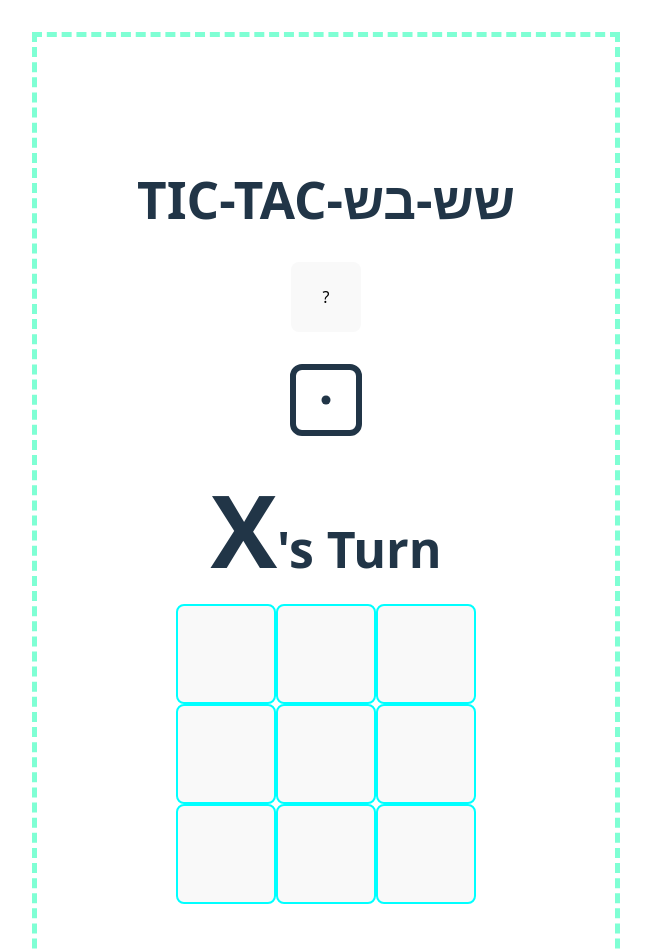
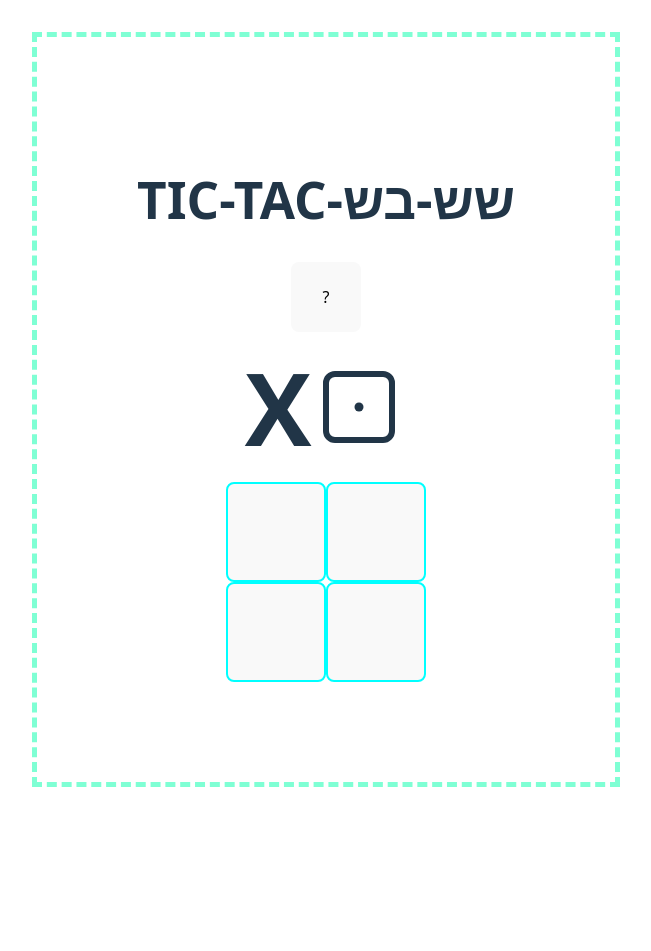
Before and after one commit to JonathanMiroshnik/TicTacToeBackgammon, a React (Vite) app: page / in a window 1280 px wide. Shown: the top 951 px of the page, without its empty margins (314-965 px from the left). After the commit the page ends 819 px from the top, so only its background shows below. Built offline with nearby package versions, Linux system fonts and the light colour scheme.

Commit message:
's turn no more

```diff
--- a/src/components/Board/Board.tsx
+++ b/src/components/Board/Board.tsx
@@ -12,7 +12,7 @@ function Board({ boardState, onCellAction } : BoardProps) {
     return (
         <>
             { boardState.map((cellRow, row) => (
-                <div className="cell_row">
+                <div key={row} className="cell_row">
                     { cellRow.map((cell, col) => (
                         <Cell key={row.toString() + " " + col.toString()} cellState={cell} row={row} column={col}
                         setCell={onCellAction} />
--- a/src/components/Cell/Cell.css
+++ b/src/components/Cell/Cell.css
@@ -1,5 +1,5 @@
 .cell {
-   padding: 20px;
+   /* padding: 20px; */
 
    min-width: 100px;
    height: 100px;
@@ -7,12 +7,14 @@
    white-space: nowrap;
    overflow: hidden; */
 
-   flex-shrink: 0; /* don't shrink */
-   flex-grow: 0;   /* don't grow */
+   /* don't shrink */
+   /* flex-shrink: 0; */
+   /* don't grow */
+   /* flex-grow: 0; */
 
-   font-size:20px;
+   font-size: 20px;
 
-   vertical-align:middle;
+   vertical-align: middle;
 
    border: 2px;
    border-color: aqua;
--- /dev/null
+++ b/src/components/Dice/Dice.css
@@ -0,0 +1,5 @@
+.dice {
+    /* background-color: black; */
+    color: whitesmoke;
+    /* display: inline-block; */
+}
--- a/src/components/Dice/Dice.module.css
+++ /dev/null
@@ -1,5 +0,0 @@
-.dice {
-    background-color: black;
-    color: whitesmoke;
-    display: inline-block;
-}
--- a/src/components/Dice/Dice.tsx
+++ b/src/components/Dice/Dice.tsx
@@ -1,6 +1,6 @@
 import { useEffect } from "react";
 import { DiceOne, DiceTwo, DiceThree, DiceFour, DiceFive, DiceSix } from "phosphor-react";
-import "./Dice.module.css"
+import "./Dice.css"
 
 export const SIDES_TO_DICE: number = 6;
 const DICE_SIZE = 96;
@@ -43,9 +43,9 @@ function Dice ({ result }: DiceProps) {
     }
 
     return (
-        <div className="dice">
+        <>
             { numberToDiceImage(result, DICE_SIZE) }
-        </div>
+        </>
     );
 }
 
--- a/src/components/Game/Game.css
+++ b/src/components/Game/Game.css
@@ -10,12 +10,14 @@
 }
 
 .current_move {
-    display: inline-block;
+    display: flex;
+    justify-content: center;
+    align-items: center;
 }
 
 .current_player {
     font-size: 50px;
-    display: inline-block;
+    /* display: inline-block; */
 }
 
 .current_player_symbol {
@@ -23,7 +25,7 @@
 }
 
 .information-display-div {
-    margin: 20px;
+    /* margin: 20px; */
     display: flex;
     align-items: center;
     justify-content: center;
--- a/src/components/Game/Game.tsx
+++ b/src/components/Game/Game.tsx
@@ -23,7 +23,7 @@ type VictoryStatus = {
     symbol: Symbols;
 }
 
-const BOARD_SIDE_LENGTH = 3;
+const BOARD_SIDE_LENGTH = 2;
 const START_PLAYER: CellState = { symbol: Symbols.X, totalDice: 0 };
 const INITIAL_BOARD = Array.from({ length: BOARD_SIDE_LENGTH }, () =>
     Array.from({ length: BOARD_SIDE_LENGTH }, () => ({
@@ -70,7 +70,7 @@ function Game () {
             initialSymbol = boardCells[i][0].symbol;
             for (let j = 0; j < BOARD_SIDE_LENGTH; j++) {
                 if (initialSymbol !== boardCells[i][j].symbol ||
-                    boardCells[i][j].totalDice < 6) {
+                    boardCells[i][j].totalDice < SIDES_TO_DICE) {
                     break;
                 }
 
@@ -149,15 +149,15 @@ function Game () {
         // TODO: check for input errors
 
         // If the cell is already filled completely, it cannot be changed
-        if (boardCells[row][col].totalDice === 6) {
+        if (boardCells[row][col].totalDice === SIDES_TO_DICE) {
             return;
         }
 
         // If the symbol of the cell is the same as the one that wants to add to it
         if (boardCells[row][col].symbol === newCellState.symbol) {
             let updatedTotalDice: number = boardCells[row][col].totalDice + newCellState.totalDice;
-            if (updatedTotalDice > 6) {
-                updatedTotalDice = 6;
+            if (updatedTotalDice > SIDES_TO_DICE) {
+                updatedTotalDice = SIDES_TO_DICE;
             }
 
             setSpecificBoardCell(row,col, { symbol: newCellState.symbol, totalDice: updatedTotalDice });
@@ -214,13 +214,13 @@ function Game () {
 
             {/* TODO: find a way to make the dice appear on the same row as current player status  */}
             <div className="current_move">
-                <Dice result={ currentPlayer.totalDice } />
                 <b className="current_player">
                     <b className="current_player_symbol">
                         { Symbols[currentPlayer.symbol].toString() }
                     </b>
-                    's Turn
+                    {/* 's Turn */}
                 </b>
+                <Dice result={ currentPlayer.totalDice } />
             </div>
 
             <Board boardState={ boardCells } onCellAction={(row, col) => onCellClick(row, col, currentPlayer)} />
```
